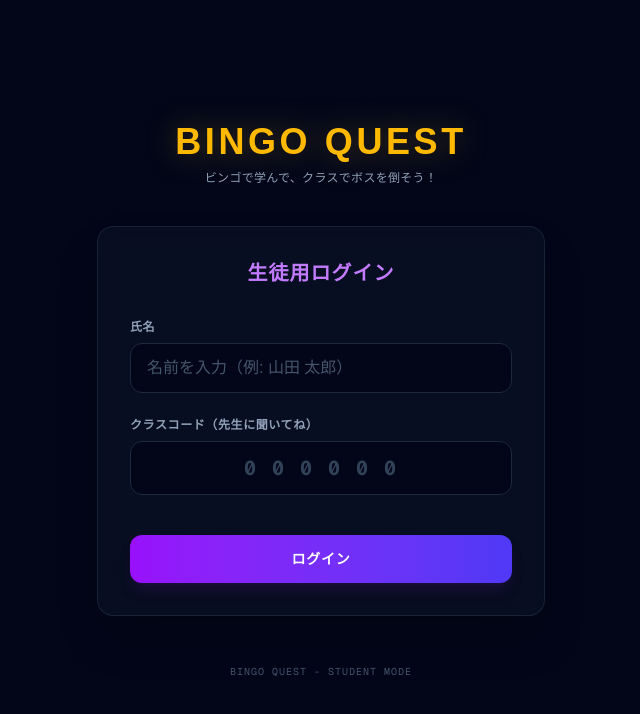
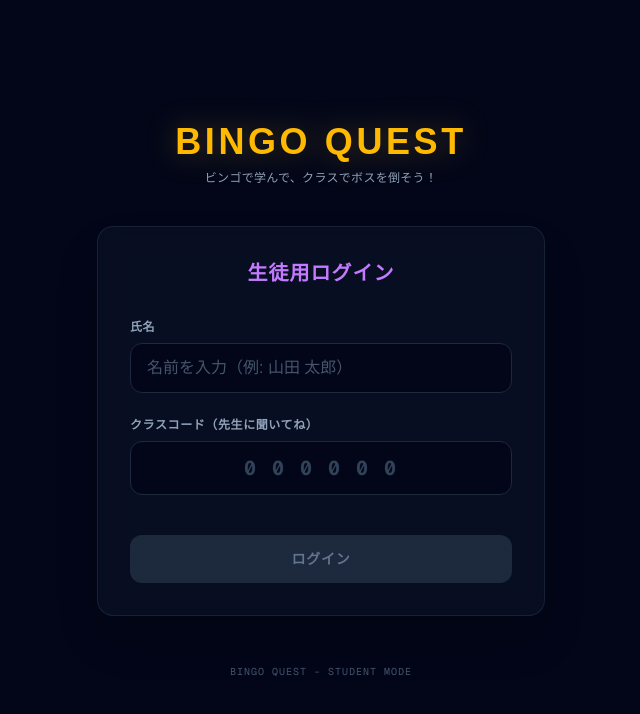
Before and after one commit to Tomoodi/bingoquest, a Next.js app: page / in a window 1280 px wide. Shown: the top 714 px of the page, without its empty margins (319-959 px from the left). Built offline with nearby package versions, Linux system fonts and the light colour scheme.

Commit message:
git commit -m "feat: connect login form to join API #5"

```diff
--- a/app/page.tsx
+++ b/app/page.tsx
@@ -1,4 +1,83 @@
+"use client";
+
+import { useRouter } from "next/navigation";
+import { FormEvent, useState } from "react";
+
+type JoinResponse = {
+  student: {
+    id: string;
+    name: string;
+  };
+  class: {
+    id: string;
+    code: string;
+    name: string;
+    gradeSection: string | null;
+  };
+};
+
+type JoinErrorResponse = {
+  error?: {
+    code?: string;
+    message?: string;
+  };
+};
+
+const SESSION_STORAGE_KEY = "bingoQuestSession";
+
 export default function StudentLoginPage() {
+  const router = useRouter();
+  const [name, setName] = useState("");
+  const [classCode, setClassCode] = useState("");
+  const [errorMessage, setErrorMessage] = useState("");
+  const [isSubmitting, setIsSubmitting] = useState(false);
+
+  const canSubmit =
+    name.trim().length > 0 && /^[0-9]{6}$/.test(classCode) && !isSubmitting;
+
+  const handleSubmit = async (event: FormEvent<HTMLFormElement>) => {
+    event.preventDefault();
+    setErrorMessage("");
+
+    if (!canSubmit) {
+      setErrorMessage("氏名と6桁のクラスコードを入力してください。");
+      return;
+    }
+
+    setIsSubmitting(true);
+
+    try {
+      const response = await fetch("/api/join", {
+        method: "POST",
+        headers: {
+          "Content-Type": "application/json",
+        },
+        body: JSON.stringify({
+          name,
+          classCode,
+        }),
+      });
+
+      const data = (await response.json()) as JoinResponse | JoinErrorResponse;
+
+      if (!response.ok) {
+        const message =
+          "error" in data && data.error?.message
+            ? data.error.message
+            : "ログインに失敗しました。";
+        setErrorMessage(message);
+        return;
+      }
+
+      sessionStorage.setItem(SESSION_STORAGE_KEY, JSON.stringify(data));
+      router.push("/bingo-create");
+    } catch {
+      setErrorMessage("通信に失敗しました。時間をおいてもう一度お試しください。");
+    } finally {
+      setIsSubmitting(false);
+    }
+  };
+
   return (
     <div className="flex min-h-screen flex-col items-center justify-center bg-slate-950 px-4 text-white">
       {/* タイトルロゴ */}
@@ -17,7 +96,7 @@ export default function StudentLoginPage() {
           生徒用ログイン
         </h2>
 
-        <div className="space-y-6">
+        <form className="space-y-6" onSubmit={handleSubmit}>
           {/* 氏名入力 */}
           <div>
             <label className="block text-xs font-bold uppercase tracking-wider text-slate-400 mb-2">
@@ -25,6 +104,8 @@ export default function StudentLoginPage() {
             </label>
             <input
               type="text"
+              value={name}
+              onChange={(event) => setName(event.target.value)}
               placeholder="名前を入力（例: 山田 太郎）"
               className="w-full px-4 py-3 bg-slate-950 border border-slate-800 rounded-xl text-white placeholder-slate-600 transition-all duration-200 focus:outline-none focus:border-purple-500 focus:ring-2 focus:ring-purple-500/20"
             />
@@ -37,19 +118,32 @@ export default function StudentLoginPage() {
             </label>
             <input
               type="text"
+              inputMode="numeric"
               maxLength={6}
+              value={classCode}
+              onChange={(event) =>
+                setClassCode(event.target.value.replace(/\D/g, "").slice(0, 6))
+              }
               placeholder="0 0 0 0 0 0"
               className="w-full px-4 py-3 bg-slate-950 border border-slate-800 rounded-xl text-center text-xl font-mono font-bold tracking-widest text-amber-400 placeholder-slate-700 transition-all duration-200 focus:outline-none focus:border-amber-500 focus:ring-2 focus:ring-amber-500/20"
             />
           </div>
 
+          {errorMessage ? (
+            <p className="rounded-lg border border-red-500/30 bg-red-950/30 px-3 py-2 text-sm text-red-200">
+              {errorMessage}
+            </p>
+          ) : null}
+
           {/* ログインボタン */}
           <button
-            className="w-full bg-gradient-to-r from-purple-600 to-indigo-600 hover:from-purple-500 hover:to-indigo-500 active:scale-[0.98] text-white font-bold py-3.5 rounded-xl mt-4 shadow-lg shadow-purple-900/20 transition-all duration-150 tracking-wider text-sm"
+            type="submit"
+            disabled={!canSubmit}
+            className="w-full bg-gradient-to-r from-purple-600 to-indigo-600 hover:from-purple-500 hover:to-indigo-500 active:scale-[0.98] disabled:from-slate-800 disabled:to-slate-800 disabled:text-slate-500 disabled:shadow-none disabled:cursor-not-allowed text-white font-bold py-3.5 rounded-xl mt-4 shadow-lg shadow-purple-900/20 transition-all duration-150 tracking-wider text-sm"
           >
-            ログイン
+            {isSubmitting ? "ログイン中..." : "ログイン"}
           </button>
-        </div>
+        </form>
       </div>
 
       {/* フッター */}
```
